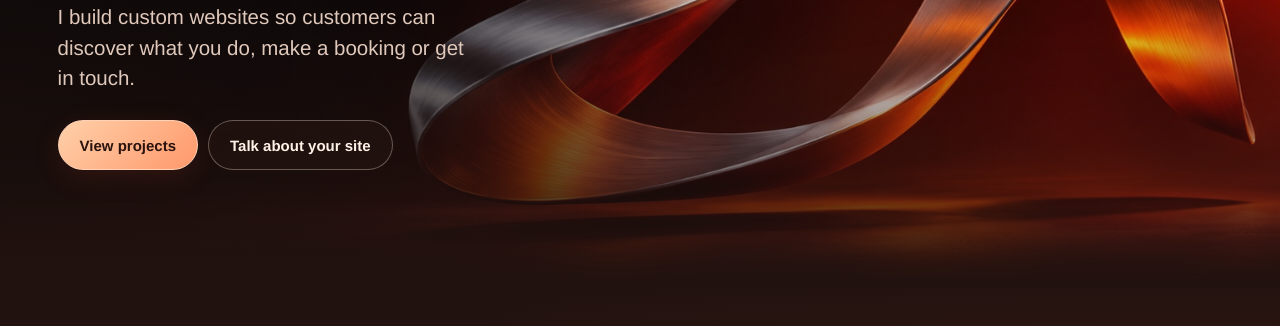
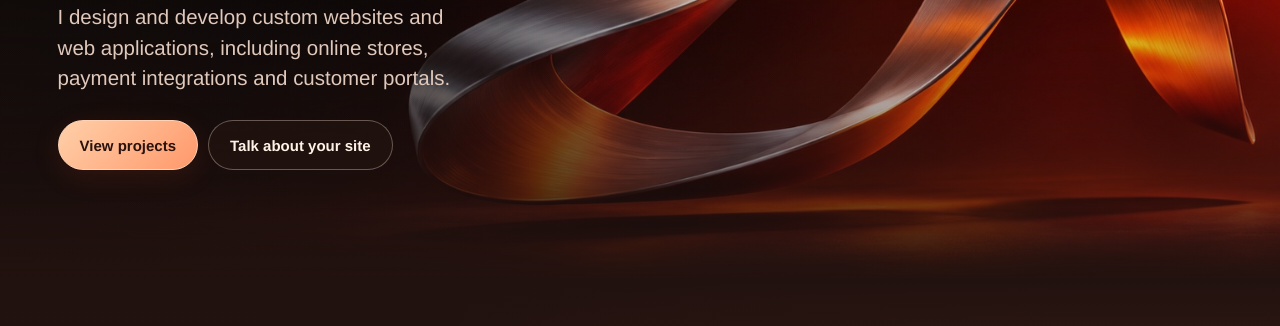
Before and after one commit to onenegroni/Encore-Design, a plain HTML site: page en/index.html in a window 1280 px wide. Shown: the part 474-800 px from the top of the page. Drawn offline with Linux system fonts and the light colour scheme.

Commit message:
Broaden Encore’s bilingual studio introduction

```diff
--- a/en/index.html
+++ b/en/index.html
@@ -51,7 +51,7 @@
         <div class="hero-copy shell">
           <p class="eyebrow"><span class="location-mark" aria-hidden="true"></span> Independent studio · Alicante</p>
           <h1 id="hero-title"><span>Web design</span> <span>for businesses</span> <span class="hero-emphasis">with character.</span></h1>
-          <p class="lede">I build custom websites so customers can discover what you do, make a booking or get in touch.</p>
+          <p class="lede">I design and develop custom websites and web applications, including online stores, payment integrations and customer portals.</p>
           <div class="hero-actions">
             <a class="button button-accent" href="#work">View projects</a>
             <a class="button button-glass" href="#contact">Talk about your site</a>
```
Also changed, not shown: index.html (+1 -1 lines).
